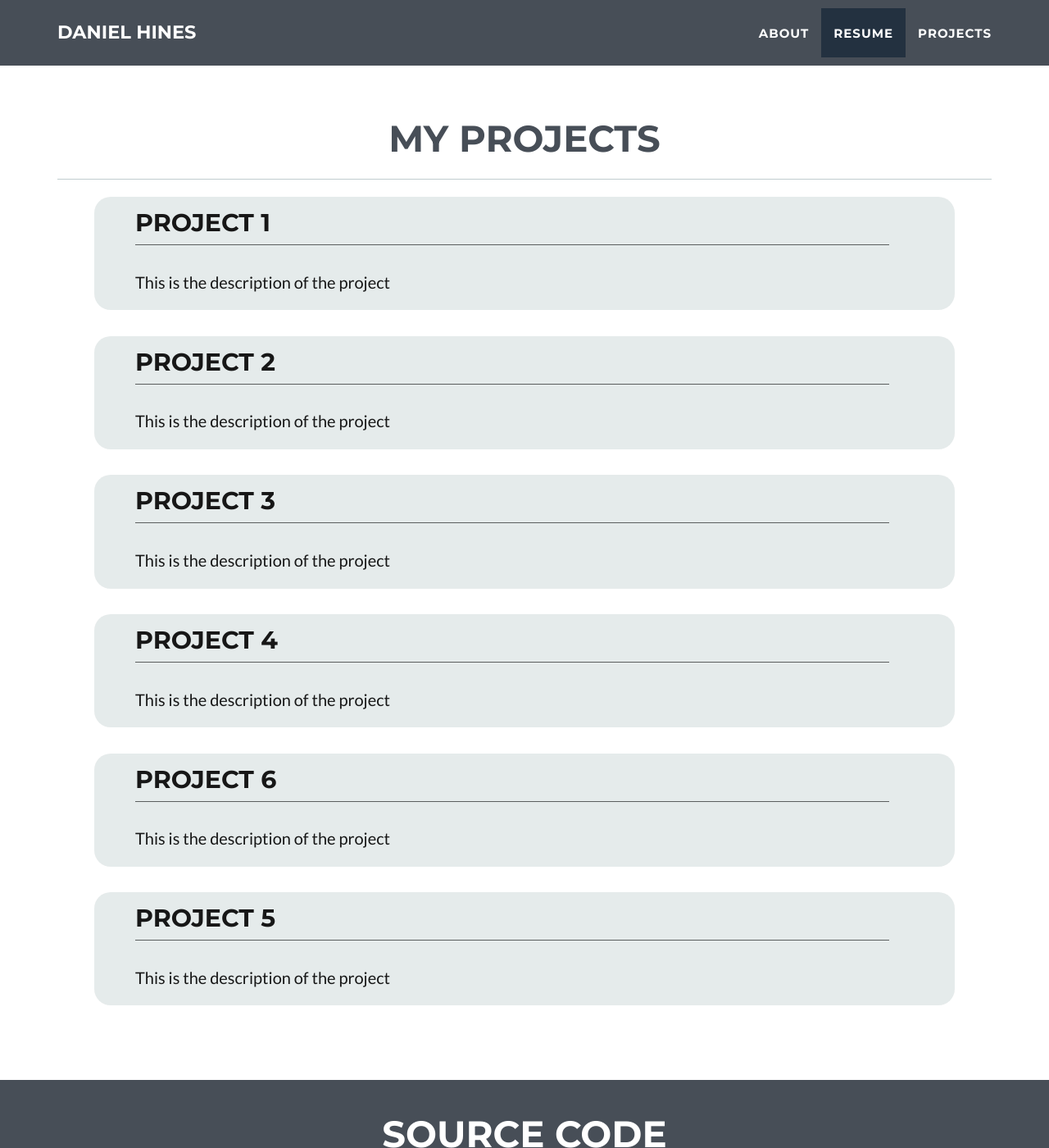
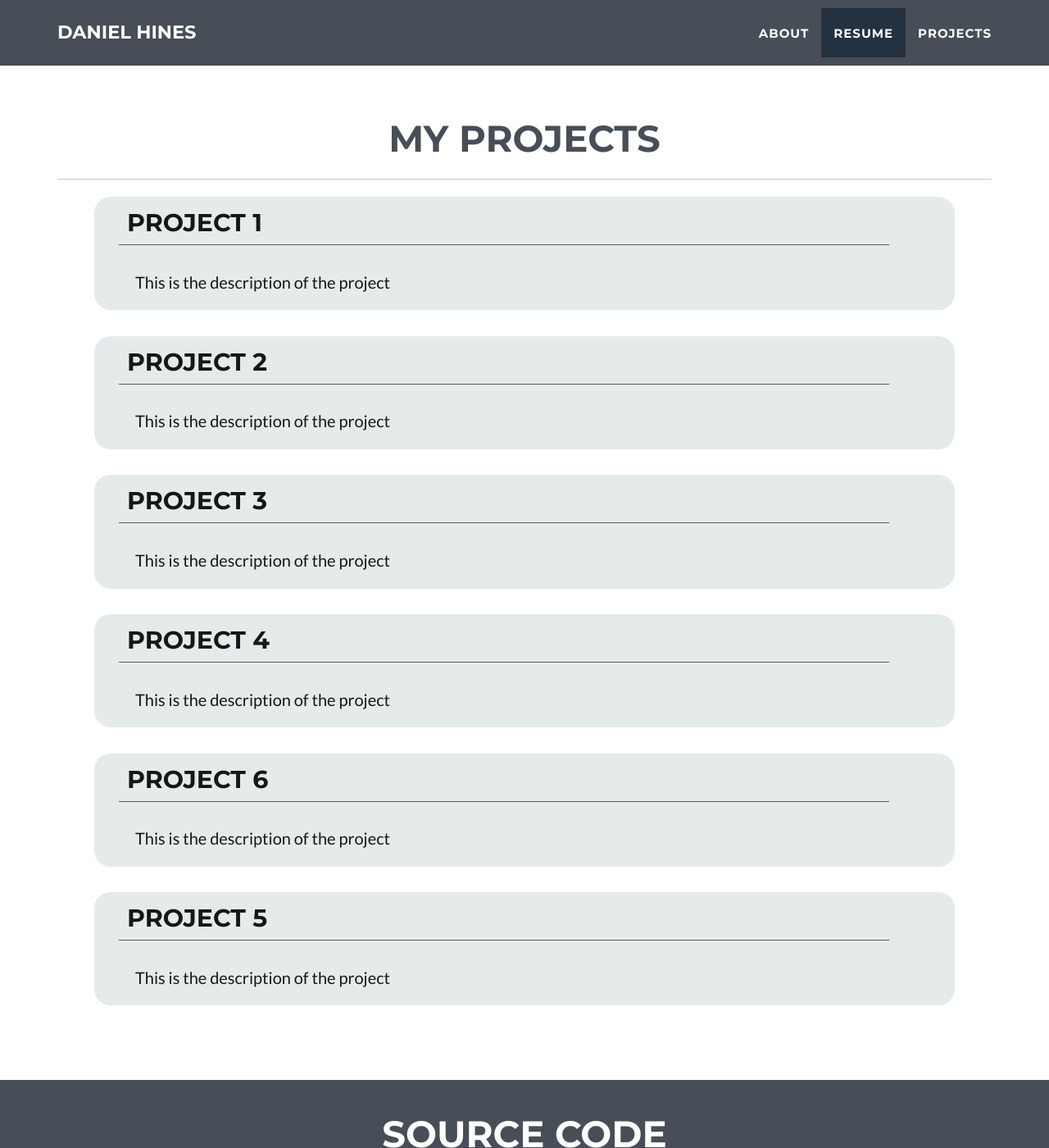
Before and after one commit to danielchines/danielchines.github.io, a Jekyll site: the page built from index.html, in a window 1280 px wide and 1400 px high, scrolled down 1483 px. Shown: the whole window at 82% size. Built offline with Jekyll 4.4.1, drawn with Linux system fonts in a browser that asks for light colours.

Commit message:
Update main.css

```diff
--- a/_includes/css/main.css
+++ b/_includes/css/main.css
@@ -235,7 +235,8 @@ p.project:hover {
     font-size: 2em;
     padding-bottom: 10px;
     padding-top: 15px;
-    margin-left: 20px;
+    padding-left: 10px;
+    margin-left: 0px;
     margin-right: 20px;
     border-bottom: 1px solid rgba(0,0,0,.6);
 }
```
